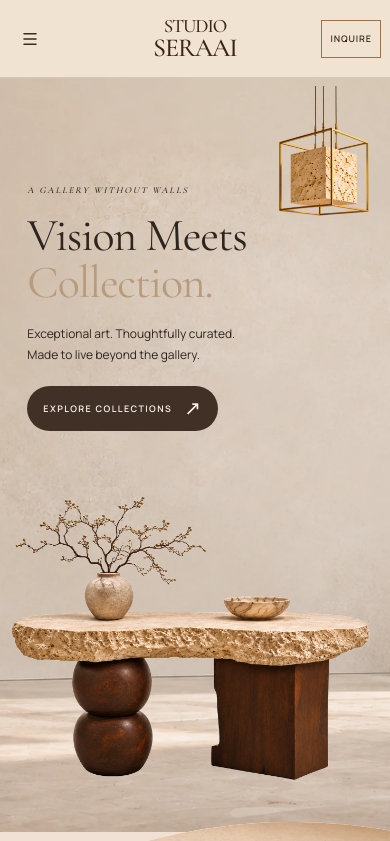
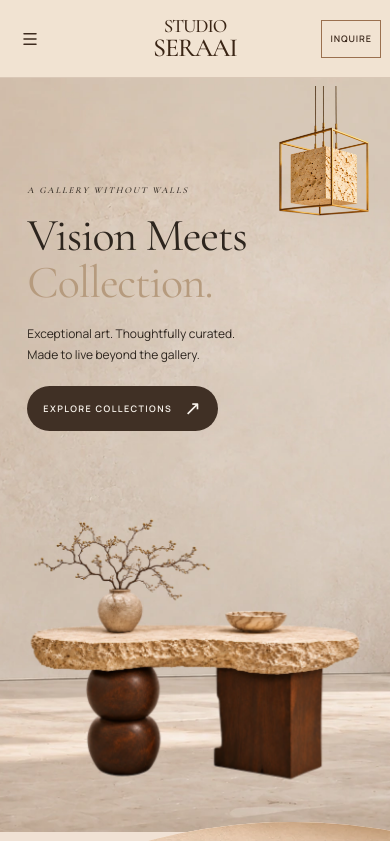
Before and after one commit to studioseraai/studioseraai, a Next.js app: page / in a window 390 px wide. Shown: the top 841 px of the page. Built offline with nearby package versions, Linux system fonts and the light colour scheme.

Commit message:
Fit replacement hero table proportionately across responsive layouts

```diff
--- a/app/gallery-components/StudioSeraaiAnimatedHero.module.css
+++ b/app/gallery-components/StudioSeraaiAnimatedHero.module.css
@@ -52,3 +52,8 @@
 
 /* Ensure italic survives gallery-wide typography rules. */
 .eyebrow{font-style:italic!important;font-synthesis:style}
+
+/* V3 main table replacement: compact the 4:3 transparent asset into the existing composition. */
+.mainTable{left:36%;width:40%}
+@media(max-width:1100px){.mainTable{left:29%;width:50%}}
+@media(max-width:650px){.mainTable{left:5%;width:90%}}
```
